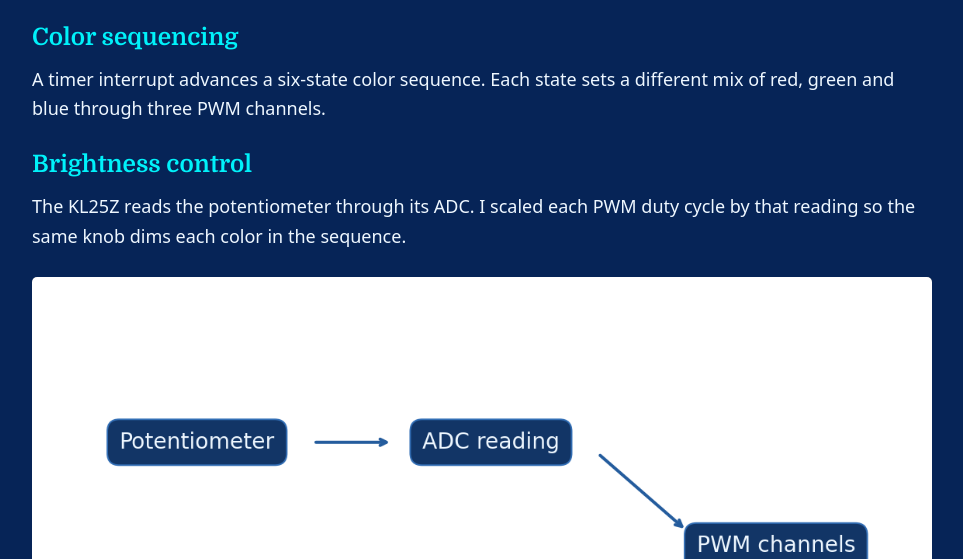
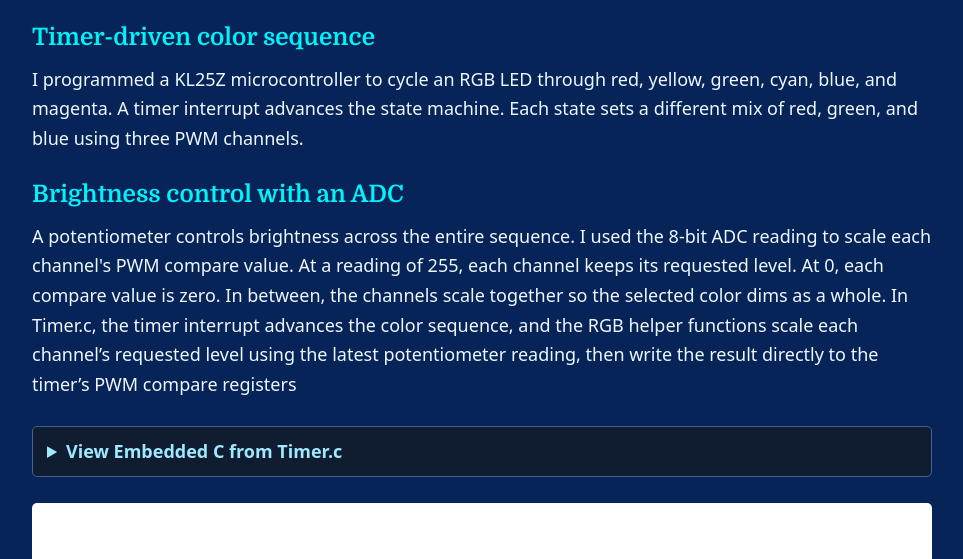
Before and after one commit to leggw/Personal-Portfolio, a plain HTML site: page projects/rgb-led-control.html in a window 1280 px wide. Shown: the part 241-800 px from the top of the page, without its empty margins (158-1121 px from the left). Drawn offline with Linux system fonts and the light colour scheme.

Commit message:
update projects

```diff
--- a/projects/rgb-led-control.html
+++ b/projects/rgb-led-control.html
@@ -15,7 +15,48 @@
             <h1>RGB LED Control</h1>
             <p>Combined timer interrupts, analog input and PWM to control an RGB LED.</p>
         </header>
-        <section><h2>Color sequencing</h2><p>A timer interrupt advances a six-state color sequence. Each state sets a different mix of red, green and blue through three PWM channels.</p></section><section><h2>Brightness control</h2><p>The KL25Z reads the potentiometer through its ADC. I scaled each PWM duty cycle by that reading so the same knob dims each color in the sequence.</p></section>
+        <section>
+            <h2>Timer-driven color sequence</h2>
+            <p>
+                I programmed a KL25Z microcontroller to cycle an RGB LED through
+                red, yellow, green, cyan, blue, and magenta. A timer interrupt
+                advances the state machine. Each state sets a different mix of
+                red, green, and blue using three PWM channels.
+            </p>
+        </section>
+
+        <section>
+            <h2>Brightness control with an ADC</h2>
+            <p>
+                A potentiometer controls brightness across the entire sequence.
+                I used the 8-bit ADC reading to scale each channel's PWM compare
+                value. At a reading of 255, each channel keeps its requested
+                level. At 0, each compare value is zero. In between, the channels
+                scale together so the selected color dims as a whole. In Timer.c,
+                the timer interrupt advances the color sequence, and the RGB helper
+                functions scale each channel’s requested level using the latest
+                potentiometer reading, then write the result directly to the
+                timer’s PWM compare registers
+            </p>
+        </section>
+
+        <details class="project-code">
+            <summary>View Embedded C from Timer.c</summary>
+            <pre><code>void redLed(unsigned int percentage)
+        {
+            TPM2_C0V = (percentage * ADC0_RA) / 255;
+        }
+
+        void greenLed(unsigned int percentage)
+        {
+            TPM2_C1V = (percentage * ADC0_RA) / 255;
+        }
+
+        void blueLed(unsigned int percentage)
+        {
+            TPM0_C1V = (percentage * ADC0_RA) / 255;
+        }</code></pre>
+        </details>
         <figure>
                 <a href="../Pics/rgb-led-control.png"><img src="../Pics/rgb-led-control.png" alt="A block diagram of how the timer and potentiometer inputs drive the LED outputs."></a>
                 <figcaption>A block diagram of how the timer and potentiometer inputs drive the LED outputs.</figcaption>
```
Also changed, not shown: index.html (+6 -6 lines).
